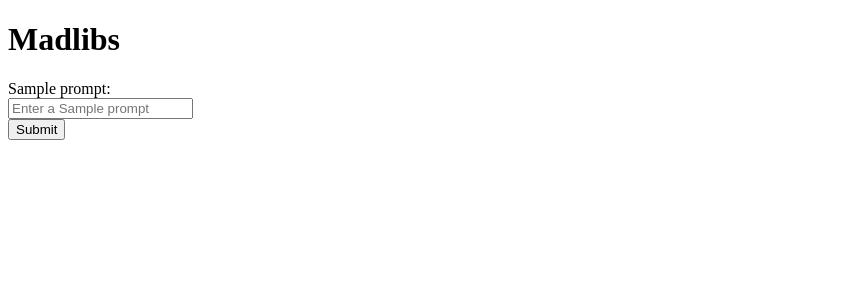
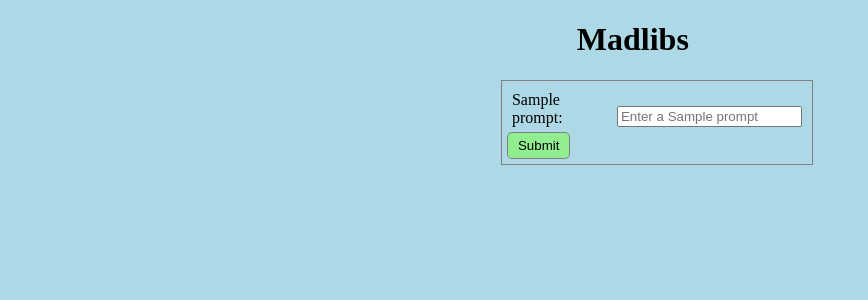
Before and after one commit to Tadler92/Flask-Jinja-Ex, a Flask app: template templates/word_choice.html in a window 1280 px wide. Shown: the top 300 px of the page, without its empty margins (0-868 px from the left). Run offline with Flask 2, Linux system fonts and the light colour scheme; the template is opened without the code that fills it: most values are stand-ins (such as "Sample title", 1, 10 or a date in 2020).

Commit message:
Added some CSS and cleaned up code a bit

```diff
--- a/app.py
+++ b/app.py
@@ -7,11 +7,6 @@ app = Flask(__name__)
 app.config['SECRET_KEY'] = "chickenzarecool21837"
 debug = DebugToolbarExtension(app)
 
-STORIES = {
-    'Medieval': 'hello',
-    'Modern': 'hello',
-    'Futuristic': 'hello',
-}
 
 @app.route('/')
 def show_homepage():
@@ -19,7 +14,6 @@ def show_homepage():
     story_index = stories_dict.keys()
     story_name = list(stories_dict.values())
     return render_template('home.html', stories=story_name, index=story_index)
-    # return render_template('home.html', stories=stories)
 
 @app.route('/word-choice')
 def choose_words():
@@ -31,7 +25,6 @@ def choose_words():
 @app.route('/story')
 def show_madlib():
     """Shows the Madlib story we just created from the homepage"""
-    # print(request.args.keys())
     for story in stories:
         if story.prompts[0] == list(request.args.keys())[0]:
           madlib = story.generate(request.args)
--- a/static/app.css
+++ b/static/app.css
@@ -1,3 +1,70 @@
+body {
+  background-color: lightblue;
+  position: relative;
+}
+
 form {
-  width: 200px;
+  width: 300px;
+  display: flex;
+  flex-wrap: wrap;
+  position: relative;
+  left: 39%;
+  border: 1px solid gray;
+  padding: 5px;
 }
+
+#story-choice {
+  width: 250px;
+  display: flex;
+  flex-wrap: wrap;
+  justify-content: space-between;
+  position: relative;
+  left: 43%;
+  border: none;
+  padding: 5px;
+}
+
+.prompt {
+  margin: 5px;
+  position: relative;
+  display: flex;
+  justify-content: space-between;
+}
+
+input {
+  margin-left: 5px;
+  grid-column-start: -1;
+  align-self: flex-end;
+}
+
+button {
+  background-color: lightgreen;
+  border: 1px solid gray;
+  padding: 5px 10px;
+  border-radius: 5px;
+}
+
+button:hover {
+  cursor: pointer;
+  background-color: rgb(130, 216, 130);
+}
+
+button:active {
+  cursor: pointer;
+  background-color: rgb(33, 56, 33);
+  color: beige;
+}
+
+h1 {
+  width: 300px;
+  position: relative;
+  left: 45%;
+}
+
+p {
+  width: 500px;
+  position: relative;
+  left: 37.5%;
+  background-color: rgba(255, 217, 0, 0.274);
+  padding: 10px;
+}
--- a/templates/home.html
+++ b/templates/home.html
@@ -4,7 +4,7 @@
 
 {% block content %}
 <h1>Madlib Stories</h1>
-<form action="/word-choice">
+<form action="/word-choice" id="story-choice">
   <label for="madlib_stories">Choose a story:</label>
   <select name="story" id="madlib_stories">
     <option style="display: none;"></option>
--- a/templates/word_choice.html
+++ b/templates/word_choice.html
@@ -6,8 +6,10 @@
 <h1>Madlibs</h1>
 <form action="/story">
   {% for prompt in prompts %}
-  <label for="{{prompt}}">{{prompt}}:</label>
-  <input type="text" id="{{prompt}}" placeholder="Enter a {{prompt}}" name="{{prompt}}">
+  <div class="prompt">
+    <label for="{{prompt}}">{{prompt}}:</label>
+    <input type="text" id="{{prompt}}" placeholder="Enter a {{prompt}}" name="{{prompt}}" required>
+  </div>
   {% endfor %}
   <button>Submit</button>
 </form>
```
